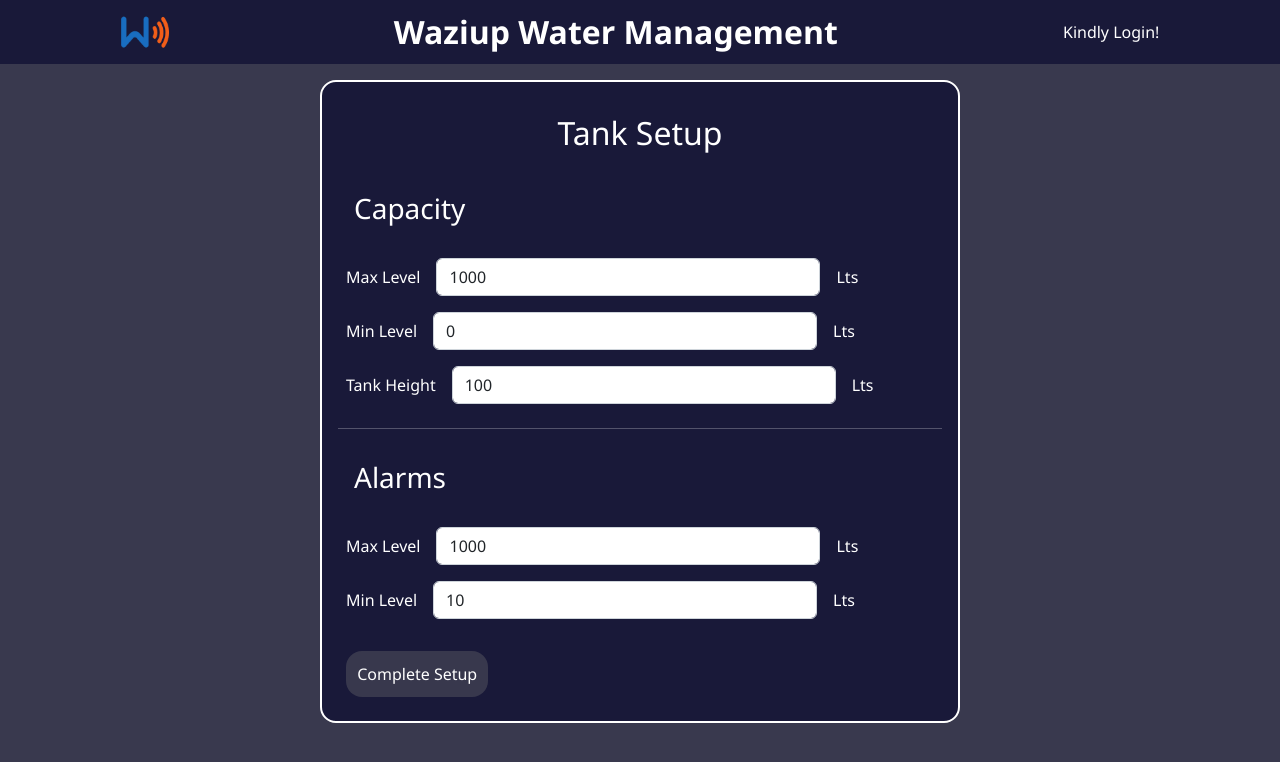
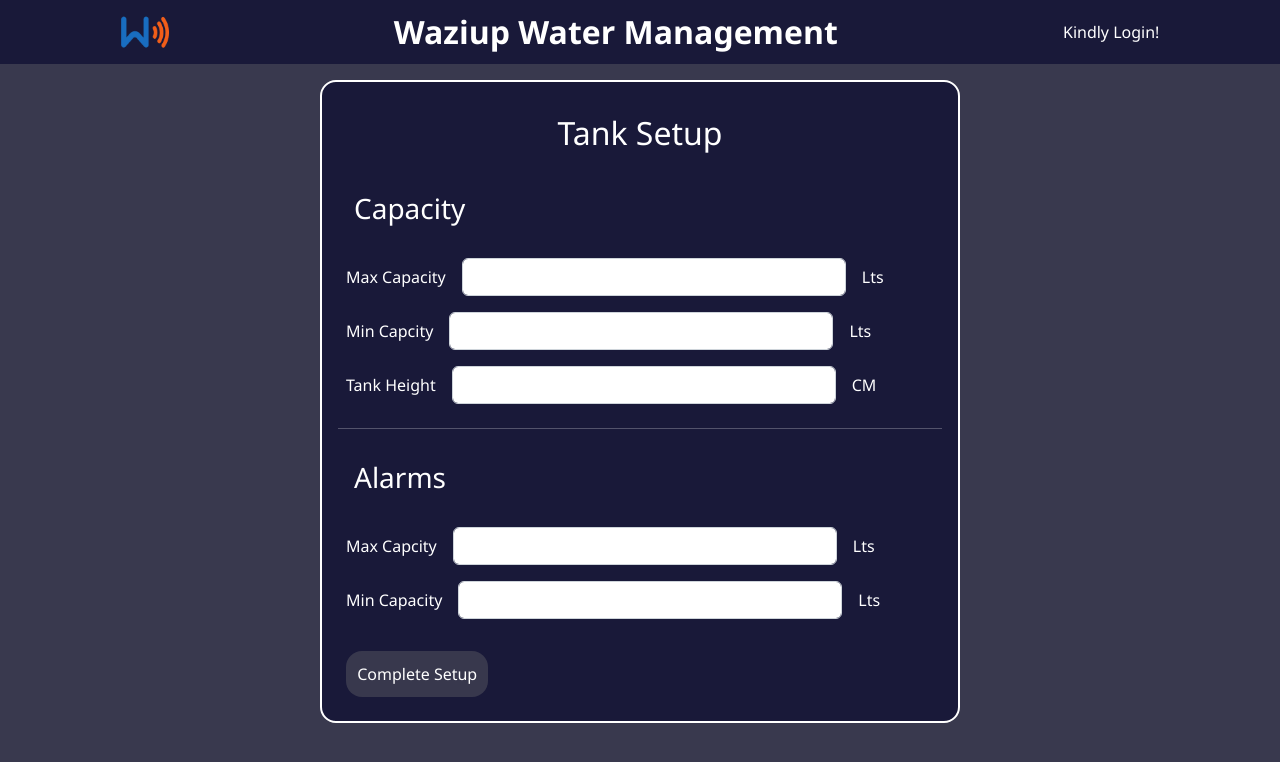
Before and after one commit to JosephMusya/watermanagement, a React (Create React App) app: page /tank-setup in a window 1280 px wide. Shown: the top 762 px of the page. Built offline with nearby package versions, Linux system fonts and the light colour scheme.

Commit message:
Addedtank level button

```diff
--- a/src/pages/Setup.js
+++ b/src/pages/Setup.js
@@ -9,6 +9,12 @@
     const maxAlarmRef = useRef();
     const minAlarmRef = useRef();
     const heightRef = useRef();
+
+    const minCapacity = window.localStorage.getItem('minLevel')
+    const lowLevel = window.localStorage.getItem('minAlarm')
+    const upperLevel = window.localStorage.getItem('maxAlarm')
+    const tankCapacity = window.localStorage.getItem('maxLevel')
+    const tankHeight = window.localStorage.getItem('height')
 
     const maxLevelHandler = (e) => {
         console.log("Max Level: ",e.target.value);
@@ -47,30 +53,30 @@
                 <h3>Capacity</h3>
                 <form className={styles.form}>
                     <div>
-                        <label forhtml="max-level">Max Level</label>
-                        <input className="form-control" ref={maxLevelRef} type="number" min="0" defaultValue={1000} onChange={maxLevelHandler}/>
+                        <label forhtml="max-level">Max Capacity</label>
+                        <input className="form-control" ref={maxLevelRef} type="number" min="0" defaultValue={tankCapacity} onChange={maxLevelHandler}/>
                         <label htmlFor="max-level">Lts</label>
                     </div>
                     <div>
-                        <label htmlFor="min-level">Min Level</label>
-                        <input className="form-control" ref={minLevelRef} type="number" min="0" defaultValue={0} onChange={minLevelHandler}/>
+                        <label htmlFor="min-level">Min Capcity</label>
+                        <input className="form-control" ref={minLevelRef} type="number" min="0" defaultValue={minCapacity} onChange={minLevelHandler}/>
                         <label htmlFor="max-level">Lts</label>
                     </div>
                     <div>
                         <label htmlFor="tankHeight">Tank Height</label>
-                        <input className="form-control" ref={heightRef} type="number" min="0" defaultValue={100}/>
-                        <label htmlFor="max-level">Lts</label>
+                        <input className="form-control" ref={heightRef} type="number" min="0" defaultValue={tankHeight}/>
+                        <label htmlFor="max-level">CM</label>
                     </div>
                 <hr/>
                 <h3>Alarms</h3>
                     <div>
-                        <label htmlFor="max-level">Max Level</label>
-                        <input className="form-control" ref={maxAlarmRef} type="number" min="0" defaultValue={1000} onChange={maxAlarmHandler}/>
+                        <label htmlFor="max-level">Max Capcity</label>
+                        <input className="form-control" ref={maxAlarmRef} type="number" min="0" defaultValue={upperLevel} onChange={maxAlarmHandler}/>
                         <label htmlFor="max-level">Lts</label>
                     </div>
                     <div>
-                        <label htmlFor="max-level">Min Level</label>
-                        <input className="form-control" ref={minAlarmRef} type="number" min="0" defaultValue={10} onChange={minAlarmHandler}/>
+                        <label htmlFor="max-level">Min Capacity</label>
+                        <input className="form-control" ref={minAlarmRef} type="number" min="0" defaultValue={lowLevel} onChange={minAlarmHandler}/>
                         <label htmlFor="max-level">Lts</label>
                     </div>
 
```
